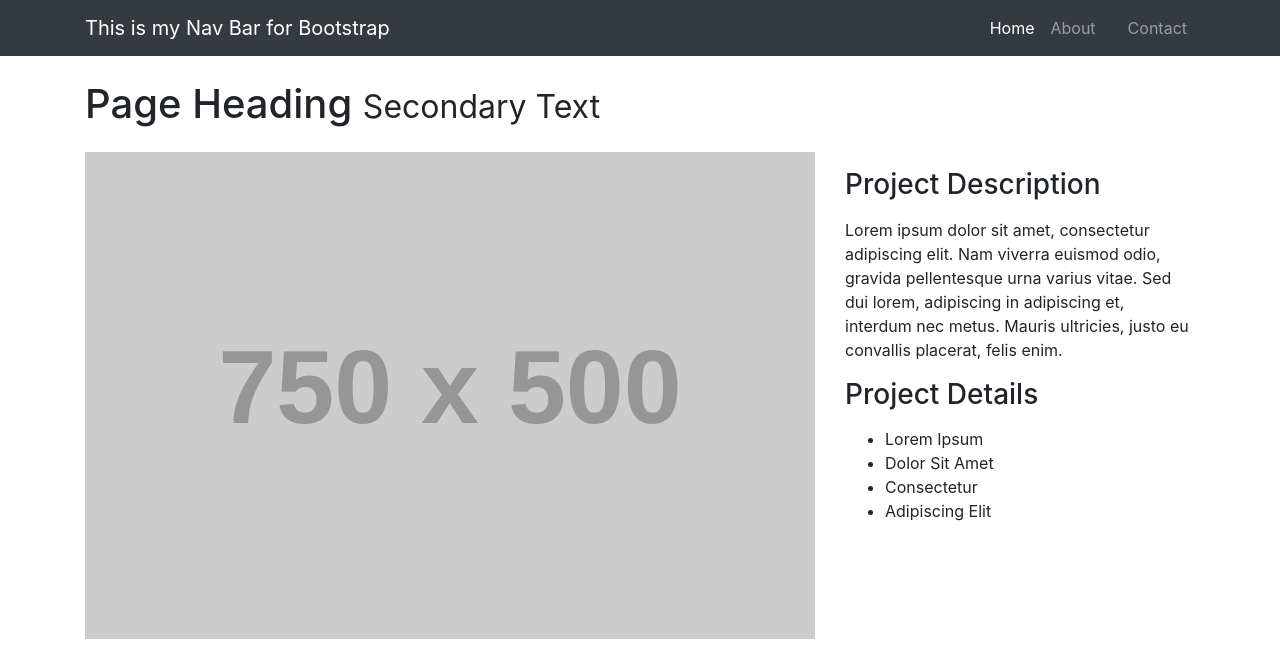
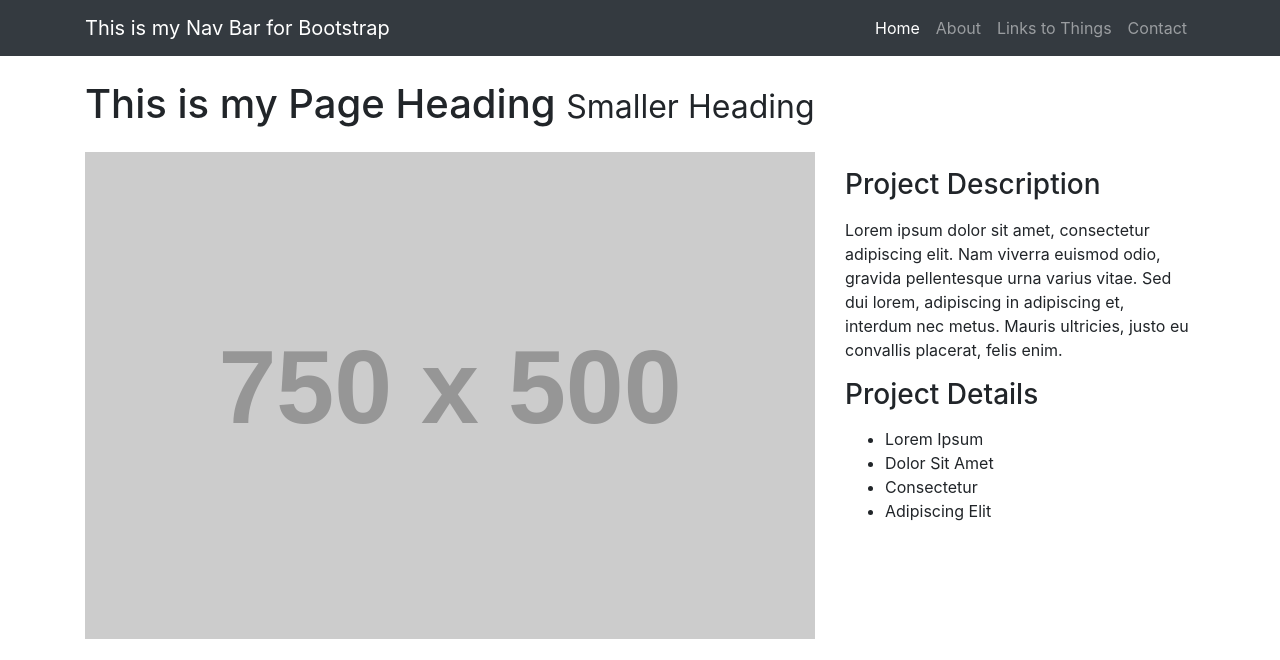
Before and after one commit to bond619/boot, a plain HTML site: page index.html in a window 1280 px wide. Shown: the top 660 px of the page. Drawn offline with nearby package versions, Linux system fonts and the light colour scheme; placeholder pictures from the web are drawn by us; files whose address does not match are found by name.

Commit message:
Update index.html

```diff
--- a/index.html
+++ b/index.html
@@ -38,7 +38,7 @@
               <a class="nav-link" href="#">About</a>
             </li>
             <li class="nav-item">
-              <a class="nav-link" href="#"></a>
+              <a class="nav-link" href="#">Links to Things</a>
             </li>
             <li class="nav-item">
               <a class="nav-link" href="#">Contact</a>
@@ -52,8 +52,8 @@
     <div class="container">
 
       <!-- Portfolio Item Heading -->
-      <h1 class="my-4">Page Heading
-        <small>Secondary Text</small>
+      <h1 class="my-4">This is my Page Heading
+        <small>Smaller Heading</small>
       </h1>
 
       <!-- Portfolio Item Row -->
```
